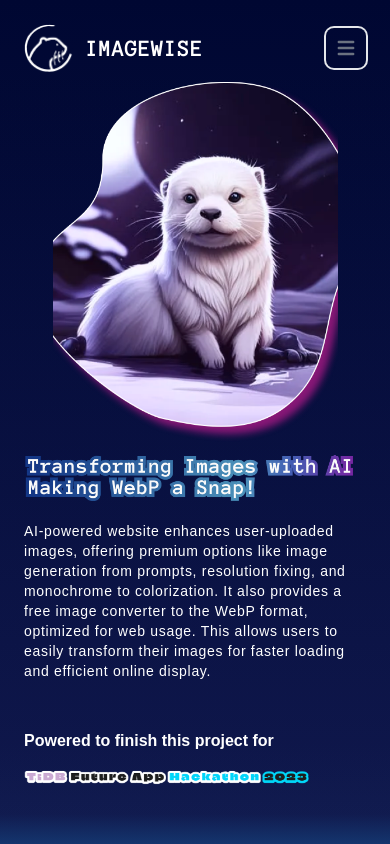
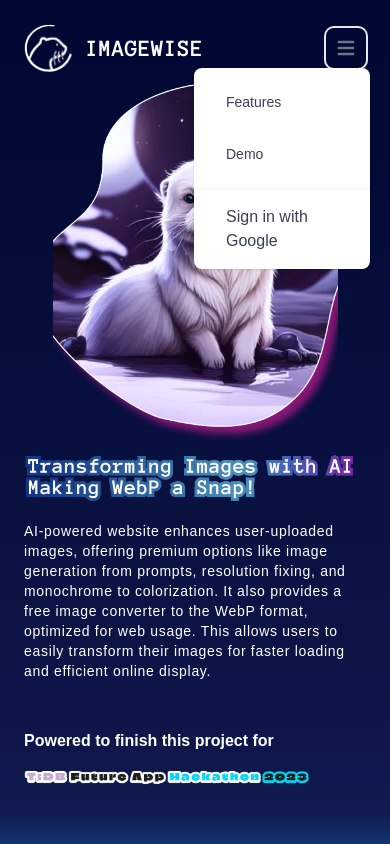
Before and after one commit to ayusudi/imagewise-hackathon, a Next.js app: page / in a window 390 px wide. Both pictures are taken after a click on the button "Open main menu". Shown: the top 844 px of the page. Built offline with nearby package versions, Linux system fonts and the light colour scheme; no server answers.

Commit message:
fix: navbar issue for mobile

```diff
--- a/components/elements/Navbar.tsx
+++ b/components/elements/Navbar.tsx
@@ -1,9 +1,18 @@
-import React from "react";
+import React, { useEffect, useState } from "react";
 import Link from "next/link";
 import { signIn, signOut, useSession } from "next-auth/react"
 
 const Navbar = () => {
   const { data: session } = useSession()
+  const [hide, setHide] = useState(true)
+  const [openClick, setOpenClick] = useState(false)
+  useEffect(() => {
+    if (openClick) {
+      setHide(false)
+    } else {
+      setHide(true)
+    }
+  }, [openClick])
   return (
     <nav className="fixed w-full z-20 top-0 left-0 text-white">
       <div className="flex  flex-wrap items-center  p-6 lg:px-16  justify-stretch">
@@ -11,7 +20,7 @@ const Navbar = () => {
           {/* eslint-disable jsx-a11y/alt-text */}
           {/* eslint-disable-next-line @next/next/no-img-element */}
           <img src="/logo.png" className="h-12 mr-3" alt="IMAGEWISE" />
-          <span className="font-pro self-center text-2xl font-semibold whitespace-nowrap dark:text-white">IMAGEWISE</span>
+          <span className="font-pro self-center text-2xl font-semibold whitespace-nowrap ">IMAGEWISE</span>
         </Link>
         <div className="flex-1 flex md:order-2 justify-end">
           {!session ? (
@@ -34,13 +43,64 @@ const Navbar = () => {
             LOGOUT
           </button>
           }
-          <button data-collapse-toggle="navbar-sticky" type="button" className="inline-flex items-center p-2 text-sm text-gray-500 rounded-lg md:hidden focus:outline-none focus:ring-2 focus:ring-gray-200 dark:text-gray-400 dark:focus:ring-gray-600" aria-controls="navbar-sticky" aria-expanded="false">
+
+        </div>
+        <div>
+          <button onClick={() => setOpenClick(!openClick)} data-collapse-toggle="navbar-sticky" type="button" className="inline-flex items-center p-2 text-sm text-gray-500 rounded-lg md:hidden focus:outline-none focus:ring-2 focus:ring-gray-200 dark:text-gray-400 dark:focus:ring-gray-600" aria-controls="navbar-sticky" aria-expanded="false">
             <span className="sr-only">Open main menu</span>
             <svg className="w-6 h-6" aria-hidden="true" fill="currentColor" viewBox="0 0 20 20" xmlns="http://www.w3.org/2000/svg"><path fillRule="evenodd" d="M3 5a1 1 0 011-1h12a1 1 0 110 2H4a1 1 0 01-1-1zM3 10a1 1 0 011-1h12a1 1 0 110 2H4a1 1 0 01-1-1zM3 15a1 1 0 011-1h12a1 1 0 110 2H4a1 1 0 01-1-1z" clipRule="evenodd"></path></svg>
           </button>
+          <div id="dropdownNavbar" className={hide ? "z-10 font-normal bg-white divide-y divide-gray-100 rounded-lg shadow w-44 hidden" : " absolute z-10 font-normal bg-white divide-y divide-gray-100 rounded-lg shadow w-44 end-0 mr-5"}>
+            <ul className="py-2 text-sm text-gray-700 " aria-labelledby="dropdownLargeButton">
+              <li className="block px-4 py-2 hover:bg-gray-100 text-gray-700 lg:flex">
+                {!session ? (
+                  <a
+                    href={`#features`}
+                    className="block px-4 py-2 hover:bg-gray-100 text-gray-700 lg:flex"
+                  >
+                    Features
+                  </a>
+                ) : <Link href="/features" className="block px-4 py-2 hover:bg-gray-100 text-gray-700 lg:flex" >
+                  Features
+                </Link>
+                }
+              </li>
+              <li className="block px-4 py-2 hover:bg-gray-100 text-gray-700 lg:flex">
+                <a
+                  href={`/#demo`}
+                  className="block px-4 py-2 hover:bg-gray-100 text-gray-700 lg:flex"
+                >
+                  Demo
+                </a>
+              </li>
+            </ul>
+            <div className="lock px-4 py-2 hover:bg-gray-100 text-gray-700 lg:flex">
+              {!session ? (
+                <a
+                  href={`/api/auth/signin`}
+                  className="block px-4 py-2 hover:bg-gray-100 text-gray-700 lg:flex"
+                  onClick={(e) => {
+                    e.preventDefault()
+                    signIn("google")
+                  }}
+                >
+                  Sign in with Google
+                </a>
+              ) : <button
+                className="block px-4 py-2 hover:bg-gray-100 text-gray-700 lg:flex text-sm"
+                onClick={() => {
+                  signOut()
+                }}
+              >
+                LOGOUT
+              </button>
+              }
+            </div>
+          </div>
         </div>
+
         <div className="flex-1 m-auto items-center justify-center hidden w-full md:flex md:w-auto md:order-1" id="navbar-sticky">
-          <ul className="flex flex-col p-4 md:p-0 mt-4 font-medium border border-gray-100 rounded-lg md:flex-row md:space-x-8 md:mt-0 md:border-0 dark:border-gray-700">
+          <ul className="flex flex-col p-4 md:p-0 mt-4 font-medium border border-gray-100 rounded-lg md:flex-row md:space-x-8 md:mt-0 md:border-0 ">
             <li>
               {!session ? (
                 <a
```
